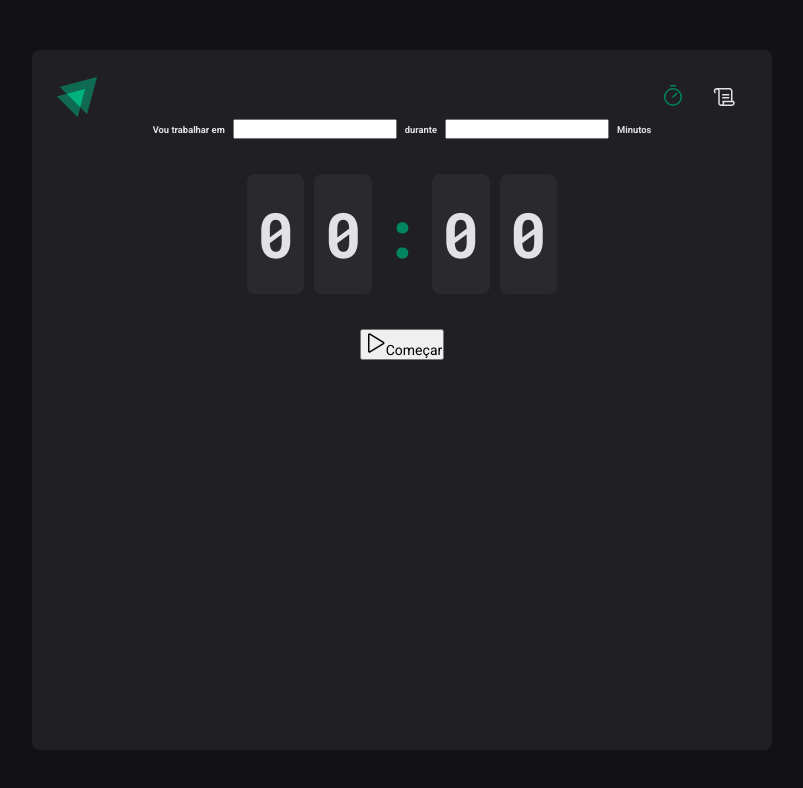
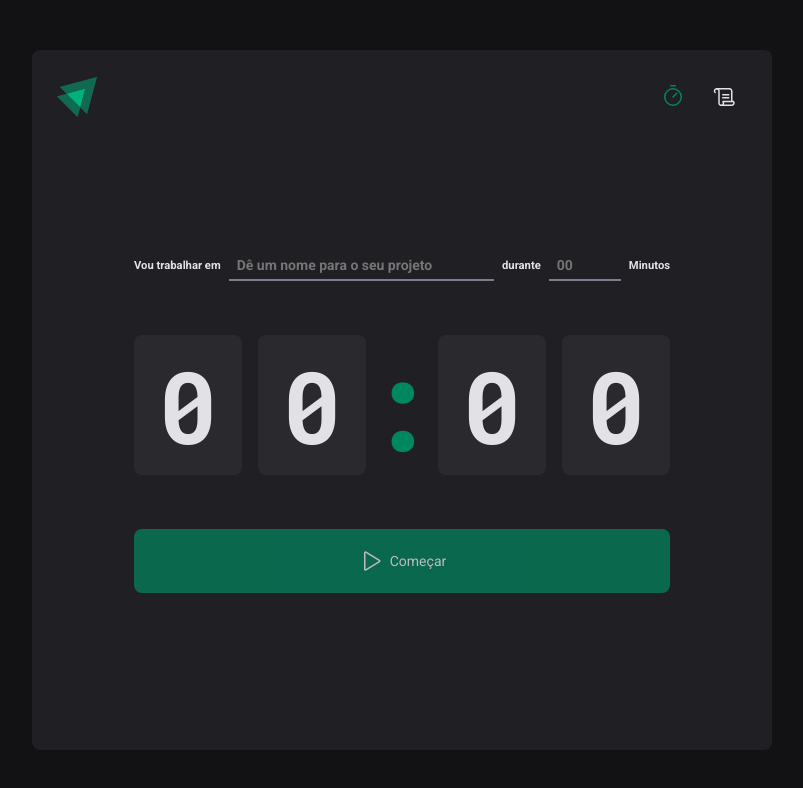
Before and after one commit to th1agOx/Ts_React_js, a React (Vite) app: page / in a window 1280 px wide. Shown: the top 788 px of the page, without its empty margins (238-1041 px from the left). Built offline with nearby package versions, Linux system fonts and the light colour scheme.

Commit message:
estilização de componenetes input button e contadores

```diff
--- a/src/pages/Home/index.tsx
+++ b/src/pages/Home/index.tsx
@@ -1,5 +1,5 @@
 import { Play } from "phosphor-react" ;
-import { CountDownContainer, FormContainer, HomeContainer, Separator } from "./styles";
+import { CountDownContainer, FormContainer, HomeContainer, MinutsAmountInput, Separator, StartCountdownButton, TaskInput  } from "./styles";
 
 export function Home() {
     return(
@@ -7,10 +7,24 @@ export function Home() {
             <form action="">
                 <FormContainer>
                     <label htmlFor="task">Vou trabalhar em</label>
-                    <input id="task" />
+                    <TaskInput id="task" placeholder="Dê um nome para o seu projeto" list="task-suggestion"/>
+
+                    <datalist id="task-suggestion" >
+                        <option value="Projeto 1"/>
+                        <option value="Projeto 2"/>
+                        <option value="Projeto 3"/>
+                        <option value="Projeto 4"/>
+                    </datalist>
 
                     <label htmlFor="">durante</label>
-                    <input type="number" id="minutesAmount"/>
+                    <MinutsAmountInput
+                        type="number"
+                        id="minutesAmount"
+                        placeholder="00"
+                        step={5}
+                        min={5}
+                        max={60}
+                    />
 
                     <span>Minutos</span>
                 </FormContainer>
@@ -23,10 +37,10 @@ export function Home() {
                     <span>0</span>
                 </CountDownContainer>
 
-                <button id="minutesAmost" type="submit">
+                <StartCountdownButton disabled id="minutesAmost" type="submit">
                     <Play size={24}/>
                     Começar
-                </button>
+                </StartCountdownButton>
             </form>
         </HomeContainer>
 
--- a/src/pages/Home/styles.ts
+++ b/src/pages/Home/styles.ts
@@ -6,14 +6,16 @@ export const HomeContainer = styled.main`
     display: flex;
     flex-direction: column;
     align-items: center;
+    justify-content: center;
 
     form {
         display: flex;
         flex-direction: column;
         align-items: center;
-        gap: 3.5rem;
+        gap: 5.4rem;
     }
 `;
+
 
 export const FormContainer = styled.div`
     width: 100%;
@@ -24,31 +26,73 @@ export const FormContainer = styled.div`
     gap: 0.8rem;
 
     color: ${(props) => props.theme['gray-100']};
-    font-size: 1.5rem;
+    font-size: 1.8rem;
+    line-height: 160%;
     font-weight: bold;
 
     flex-wrap: wrap;        // faz a quebra da estrutura para viwports diferentes
 `;
 
+const BaseInput = styled.input`
+    background-color: transparent;
+    border: 0;
+    height: 3rem;
+    border-bottom: 2px solid ${props => props.theme['gray-500']};
+    font-weight: 700;
+    flex-wrap: wrap;
+    padding: 0 0.8rem;
+    color: ${props => props.theme['gray-100']};
+
+    &::placeholder {
+        ${props => props.theme['gray-500']}
+    }
+
+    &:focus {
+        box-shadow: none;
+        border-color: ${props => props.theme['green-500']};
+    }
+`;
+
+export const TaskInput = styled(BaseInput) `
+    flex: 1;
+
+/* Remove a seta padrão do navegador */
+    &::-webkit-calendar-picker-indicator,
+    &::-webkit-datetime-edit,
+    &::-webkit-inner-spin-button,
+    &::-webkit-outer-spin-button {
+        display: none !important;
+
+        -webkit-appearance: none;
+        appearance: none               //garante que todo navegador não tenha estilo o padrão do input
+    }
+
+`;
+
+export const MinutsAmountInput = styled(BaseInput) `
+    width: 7.2rem;
+`;
+
 export const CountDownContainer = styled.div`
     font-family: 'Roboto Mono', monospace;
-    font-size: 10rem;
-    line-height: 8rem;
+    font-size: 16rem;
+    line-height: 6rem;
 
     color: ${(props) => props.theme['gray-100']};
 
     display: flex;
-    gap: 1rem;
+    gap: 1.6rem;
 
     span {
         background: ${(props) => props.theme['gray-700']};
-        padding: 2rem 1rem ;
+        padding: 4rem 2.4rem ;
         border-radius: 8px;
     }
 `;
 
 export const Separator = styled.div`
-    padding: 2rem 0;
+    padding: 4rem 0;
+    font-size: 12rem;
 
     color: ${(props) => props.theme['green-500']};
 
@@ -57,3 +101,31 @@ export const Separator = styled.div`
     display: flex;
     justify-content: center;
 `;
+
+export const StartCountdownButton = styled.button`                       //trago a tag do html que será o componente *Sempre bem vinda a criação de um novo componente
+    width: 100%;
+    height: 6.4rem;
+
+    display: flex;
+    align-items: center;
+    justify-content: center;
+    gap: .8rem;
+
+    border-radius: 8px;
+    border: 0;
+    cursor: pointer;
+
+    background-color: ${(props) => props.theme['green-500']};
+    color: ${(props) => props.theme['white']};
+
+    &:not(:disabled):hover{
+        background-color: ${props => props.theme['green-700']};
+    }
+
+    &:disabled {
+        opacity: 0.7;
+        cursor: not-allowed;
+    }
+`;
+
+// flex 1 width se adapta ao tamho de tela; Aula Aprimorando os inputs para detalhes de estilização em inputs
```
